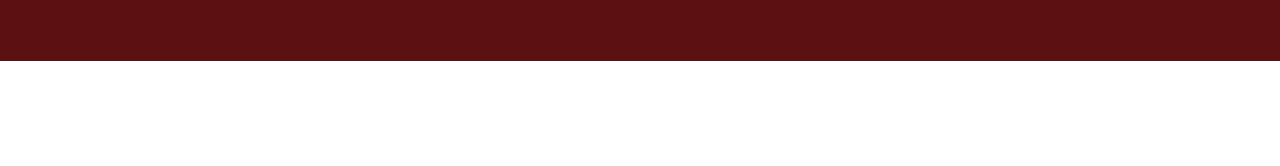
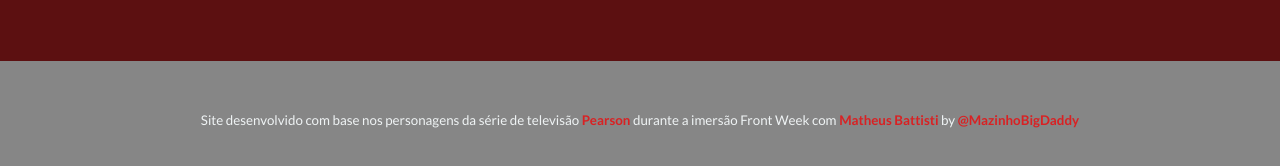
Before and after one commit to mazinhorj/front-week, a plain HTML site: page projeto/index.html in a window 1280 px wide. Shown: the part 4879-5045 px from the top of the page. Before the commit the page ends 4940 px from the top, so only its background shows below. Drawn offline with nearby package versions, Linux system fonts and the light colour scheme.

Commit message:
refinado

```diff
--- a/projeto/css/style.css
+++ b/projeto/css/style.css
@@ -290,7 +290,6 @@ i {
     text-transform: uppercase;
 }
 
-/* Depoimentos */
 #testemunhos {
     display: flex;
     align-items: center;
@@ -324,7 +323,6 @@ i {
     height: 100px;
 }
 
-/* Colaboradores */
 #time {
     position: relative;
     margin-bottom: 2rem;
@@ -367,7 +365,6 @@ i {
     margin: 0.5rem 0;
 }
 
-/* Contato */
 #contato {
     background-color: var(--primaria);
     gap: 0;
@@ -423,7 +420,6 @@ i {
     color: var(--primaria);
 }
 
-/* Rodapé */
 #rodape {
     color: var(--texto-primario);
     background-color: var(--qurta);
@@ -513,7 +509,22 @@ i {
     color: var(--secundaria);
 }
 
-/* Mobile navbar */
+#comenta {
+    text-align: center;
+    padding: 3rem;
+    background-color: var(--secundaria);
+    color: var(--terciaria);
+}
+
+#comenta a {
+    font-weight: 700;
+    color: var(--primaria);
+}
+
+#comenta a:hover {
+    text-decoration: underline;
+}
+
 #menu,
 #close-menu {
     font-size: 2rem;
@@ -555,9 +566,8 @@ i {
     border-bottom: 1px solid var(--primaria);
 }
 
-/* Responsivo */
 @media (max-width: 450px) {
-    /* Geral */
+
     body {
         overflow-x: hidden;
     }
@@ -567,7 +577,6 @@ i {
         font-size: 2rem;
     }
 
-    /* navbar */
     #navbar {
         display: none;
     }
@@ -590,7 +599,6 @@ i {
         font-size: 1rem;
     }
 
-    /* Áreas de atuação */
     .btn {
         align-self: initial;
     }
@@ -603,7 +611,6 @@ i {
         flex-wrap: wrap;
     }
 
-    /* Sobre nós */
     #sobre {
         gap: 0;
     }
@@ -628,13 +635,11 @@ i {
         border-bottom: 1px solid var(--texto-secundario);
     }
 
-    /* Depoimentos */
     .text-container {
         text-align: center;
         padding: 2rem;
     }
 
-    /* Colaboradores */
     #time {
         margin-top: 2rem;
     }
@@ -647,7 +652,6 @@ i {
         flex-wrap: wrap;
     }
 
-    /* Contato */
     #contato {
         padding-bottom: 0;
     }
@@ -664,7 +668,6 @@ i {
         align-self: auto;
     }
 
-    /* Rodapé */
     #rodape {
         flex-wrap: wrap;
     }
--- a/projeto/index.html
+++ b/projeto/index.html
@@ -4,6 +4,8 @@
     <meta charset="UTF-8">
     <meta http-equiv="X-UA-Compatible" content="IE=edge">
     <meta name="viewport" content="width=device-width, initial-scale=1.0">
+    <meta name="author" content="Osmar Menezes da Silva">
+
     <title>Pearson Hardman</title>
     <link rel="shortcut icon" href="img/favicon.ico" type="image/x-icon">
     <link rel="stylesheet" href="css/style.css">
@@ -211,7 +213,8 @@
         </div>
     </section>
     <!-- Rodapé -->
-    <footer id="rodape">
+    <footer>
+        <div id="rodape">
             <div class="contato-info">
                 <div class="rodape-marca">
                     <h2>Pearson Hardman</h2>
@@ -256,6 +259,10 @@
                 </div>
                 <p class="telefone-info">Este telefone é especial para tratar de casos já em andamento</p>
             </div>
+        </div>
+        <div id="comenta">
+            <small>Site desenvolvido com base nos personagens da série de televisão <a href="https://pt.wikipedia.org/wiki/Pearson_(s%C3%A9rie_de_televis%C3%A3o)" target="_blank">Pearson</a> durante a imersão Front Week com <a href="https://www.horadecodar.com.br/comunidade-hora-de-codar/" target="_blank">Matheus Battisti</a> by <a href="https://www.instagram.com/mazinhobigdaddy/" target="_blank">@MazinhoBigDaddy</a></small>
+        </div>
     </footer>
 </body>
 </html>
```
Also changed, not shown: projeto/js/scripts.js (+0 -12 lines). Lines whose indentation alone changed are shown as unchanged.
